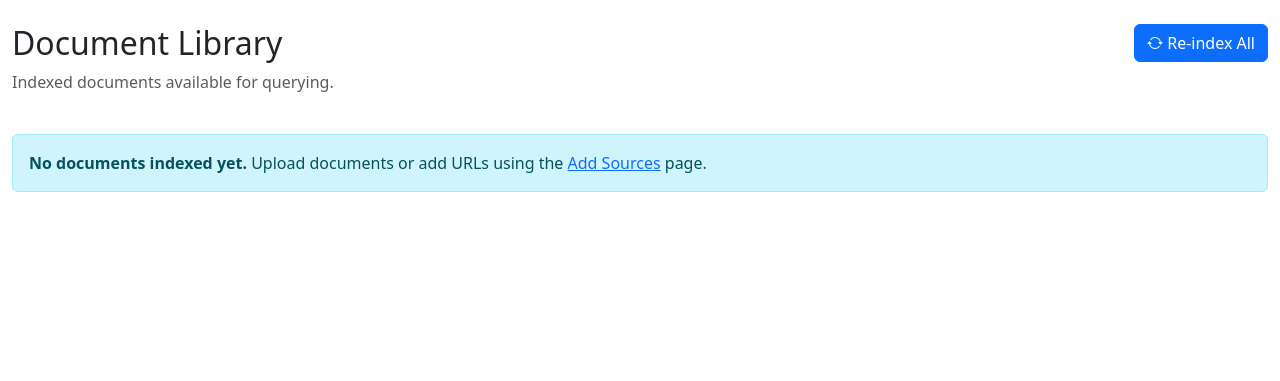
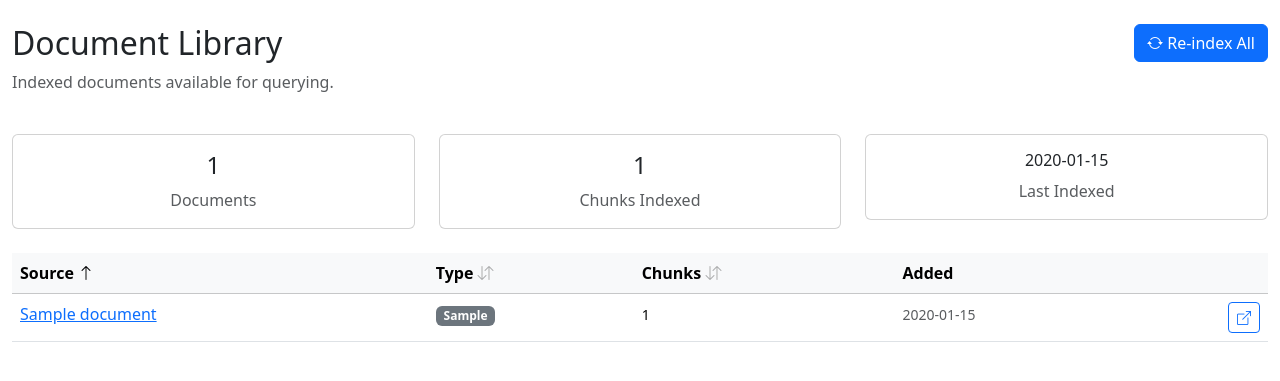
Before and after one commit to Jemplayer82/RAG, a FastAPI app: page /library in a window 1280 px wide. Shown: the part 56-437 px from the top of the page. Run offline with FastAPI, Linux system fonts and the light colour scheme; tables that the repository leaves empty hold one stand-in row (values such as "Sample post").

Commit message:
fix: populate Library page by fetching /api/library
The /library route rendered library.html with only {"request": request}, so
the Jinja {% if documents %} block was never true and the page always showed
"No documents indexed yet." even after successful uploads. Uploaded docs
still showed in the Upload → Manage Sources tab because that tab fetches
/api/library client-side.

Rewrite the template to fetch /api/library on page load and render the table
and stats in JS. The API returns {title, doc_type, url, chunks, created_at}
— map those to the existing sort/render code. Filter out rows with 0 chunks
(failed or in-progress jobs) to match Manage Sources behaviour. HTML-escape
all user-controlled fields when building the rows.

```diff
--- a/templates/library.html
+++ b/templates/library.html
@@ -18,12 +18,11 @@
     </div>
 
     <!-- Statistics -->
-    {% if documents or total_chunks %}
-    <div class="row mb-4">
+    <div class="row mb-4" id="statsRow" style="display: none;">
         <div class="col-md-4">
             <div class="card text-center">
                 <div class="card-body">
-                    <h4>{{ documents|length }}</h4>
+                    <h4 id="statDocs">0</h4>
                     <p class="text-muted mb-0">Documents</p>
                 </div>
             </div>
@@ -31,7 +30,7 @@
         <div class="col-md-4">
             <div class="card text-center">
                 <div class="card-body">
-                    <h4>{{ total_chunks }}</h4>
+                    <h4 id="statChunks">0</h4>
                     <p class="text-muted mb-0">Chunks Indexed</p>
                 </div>
             </div>
@@ -39,24 +38,18 @@
         <div class="col-md-4">
             <div class="card text-center">
                 <div class="card-body">
-                    <h6>{{ last_indexed }}</h6>
+                    <h6 id="statLastIndexed">—</h6>
                     <p class="text-muted mb-0">Last Indexed</p>
                 </div>
             </div>
         </div>
     </div>
-    {% endif %}
 
     <!-- Error -->
-    {% if error %}
-    <div class="alert alert-danger">
-        <strong>Error:</strong> {{ error }}
-    </div>
-    {% endif %}
+    <div class="alert alert-danger" id="errorBanner" style="display: none;"></div>
 
     <!-- Documents Table -->
-    {% if documents %}
-    <div class="table-responsive">
+    <div id="tableWrapper" class="table-responsive" style="display: none;">
         <table class="table table-hover" id="documentsTable">
             <thead class="table-light">
                 <tr>
@@ -69,50 +62,19 @@
                     <th style="cursor: pointer; user-select: none;" data-sort="chunk_count">
                         Chunks <i class="bi bi-arrow-down-up" style="opacity: 0.5;"></i>
                     </th>
-                    <th>Added By</th>
+                    <th>Added</th>
                     <th></th>
                 </tr>
             </thead>
-            <tbody id="tableBody">
-                {% for doc in documents %}
-                <tr {% if doc.added_by == 'user' %}style="background-color: #f0f8ff;"{% endif %}
-                    data-source="{{ doc.source }}"
-                    data-type="{{ doc.doc_type }}"
-                    data-chunks="{{ doc.chunk_count }}"
-                    data-added-by="{{ doc.added_by }}">
-                    <td>
-                        {% if doc.url %}
-                            <a href="{{ doc.url }}" target="_blank" title="Open source">{{ doc.source }}</a>
-                        {% else %}
-                            {{ doc.source }}
-                        {% endif %}
-                    </td>
-                    <td>
-                        <span class="badge {% if doc.doc_type == 'pdf' %}bg-primary{% elif doc.doc_type == 'txt' %}bg-success{% elif doc.doc_type == 'url' %}bg-warning{% else %}bg-secondary{% endif %}">
-                            {{ doc.doc_type }}
-                        </span>
-                    </td>
-                    <td><small>{{ doc.chunk_count }}</small></td>
-                    <td>
-                        <span class="badge bg-primary">User</span>
-                    </td>
-                    <td class="text-end">
-                        {% if doc.url %}
-                        <a href="{{ doc.url }}" target="_blank" class="btn btn-sm btn-outline-primary" title="Open source">
-                            <i class="bi bi-box-arrow-up-right"></i>
-                        </a>
-                        {% endif %}
-                    </td>
-                </tr>
-                {% endfor %}
-            </tbody>
+            <tbody id="tableBody"></tbody>
         </table>
     </div>
-    {% else %}
-    <div class="alert alert-info">
+
+    <div class="alert alert-info" id="emptyState" style="display: none;">
         <strong>No documents indexed yet.</strong> Upload documents or add URLs using the <a href="/upload">Add Sources</a> page.
     </div>
-    {% endif %}
+
+    <p class="text-muted" id="loadingState">Loading documents...</p>
 </div>
 
 <!-- Reindex Progress Modal -->
@@ -140,6 +102,95 @@ const reindexModal = new bootstrap.Modal(document.getElementById('reindexModal')
 
 let sortColumn = 'source';
 let sortDirection = 'asc';
+
+function escapeHtml(s) {
+    return String(s ?? '').replace(/[&<>"']/g, c => (
+        { '&': '&amp;', '<': '&lt;', '>': '&gt;', '"': '&quot;', "'": '&#39;' }[c]
+    ));
+}
+
+function renderDocuments(docs) {
+    const tbody = document.getElementById('tableBody');
+    tbody.innerHTML = '';
+
+    for (const doc of docs) {
+        const label = doc.title || doc.url || `Doc ${doc.id}`;
+        const sourceCell = doc.url
+            ? `<a href="${escapeHtml(doc.url)}" target="_blank" title="Open source">${escapeHtml(label)}</a>`
+            : escapeHtml(label);
+
+        const badgeClass = doc.doc_type === 'pdf' ? 'bg-primary'
+                         : doc.doc_type === 'txt' ? 'bg-success'
+                         : doc.doc_type === 'url' ? 'bg-warning'
+                         : 'bg-secondary';
+
+        const added = doc.created_at ? doc.created_at.substring(0, 10) : '—';
+        const linkBtn = doc.url
+            ? `<a href="${escapeHtml(doc.url)}" target="_blank" class="btn btn-sm btn-outline-primary" title="Open source"><i class="bi bi-box-arrow-up-right"></i></a>`
+            : '';
+
+        const tr = document.createElement('tr');
+        tr.dataset.source = label;
+        tr.dataset.type = doc.doc_type || '';
+        tr.dataset.chunks = doc.chunks ?? 0;
+        tr.innerHTML = `
+            <td>${sourceCell}</td>
+            <td><span class="badge ${badgeClass}">${escapeHtml(doc.doc_type || '')}</span></td>
+            <td><small>${doc.chunks ?? 0}</small></td>
+            <td><small class="text-muted">${escapeHtml(added)}</small></td>
+            <td class="text-end">${linkBtn}</td>
+        `;
+        tbody.appendChild(tr);
+    }
+}
+
+async function loadLibrary() {
+    const loading = document.getElementById('loadingState');
+    const empty = document.getElementById('emptyState');
+    const errorBanner = document.getElementById('errorBanner');
+    const tableWrapper = document.getElementById('tableWrapper');
+    const statsRow = document.getElementById('statsRow');
+
+    loading.style.display = 'block';
+    empty.style.display = 'none';
+    errorBanner.style.display = 'none';
+    tableWrapper.style.display = 'none';
+    statsRow.style.display = 'none';
+
+    try {
+        const resp = await fetch('/api/library');
+        if (!resp.ok) throw new Error(`HTTP ${resp.status}`);
+        const data = await resp.json();
+        const docs = (data.documents || []).filter(d => (d.chunks ?? 0) > 0);
+
+        loading.style.display = 'none';
+
+        if (docs.length === 0) {
+            empty.style.display = 'block';
+            return;
+        }
+
+        const totalChunks = docs.reduce((sum, d) => sum + (d.chunks || 0), 0);
+        const latest = docs
+            .map(d => d.created_at)
+            .filter(Boolean)
+            .sort()
+            .pop();
+
+        document.getElementById('statDocs').textContent = docs.length;
+        document.getElementById('statChunks').textContent = totalChunks;
+        document.getElementById('statLastIndexed').textContent = latest ? latest.substring(0, 10) : '—';
+        statsRow.style.display = 'flex';
+
+        renderDocuments(docs);
+        sortTable();
+        tableWrapper.style.display = 'block';
+    } catch (err) {
+        loading.style.display = 'none';
+        errorBanner.innerHTML = `<strong>Error:</strong> ${escapeHtml(err.message)}`;
+        errorBanner.style.display = 'block';
+    }
+}
 
 document.querySelectorAll('th[data-sort]').forEach(header => {
     header.addEventListener('click', () => {
@@ -230,5 +281,6 @@ document.getElementById('reindexBtn').addEventListener('click', async () => {
 });
 
 updateHeaderIndicators();
+loadLibrary();
 </script>
 {% endblock %}
```
